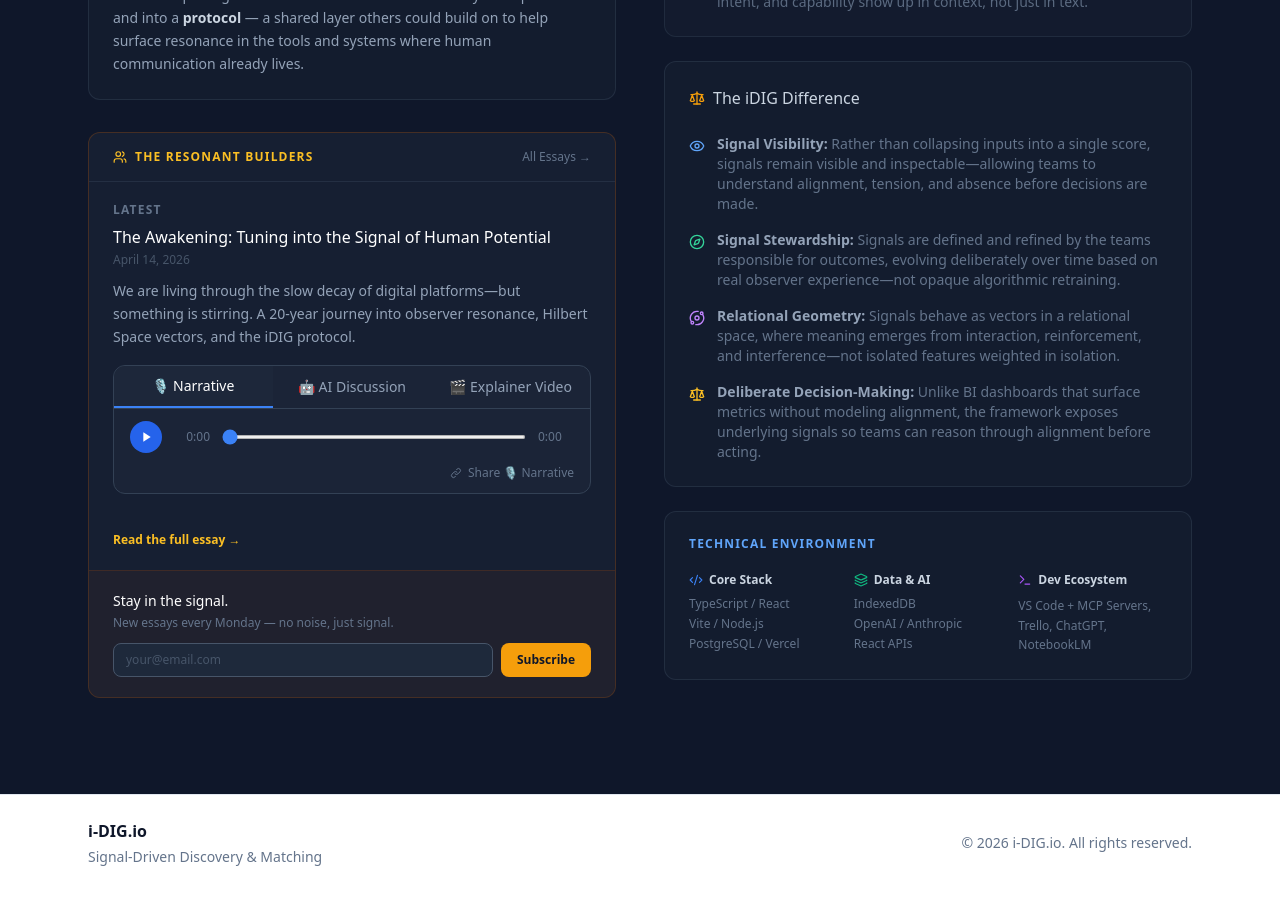
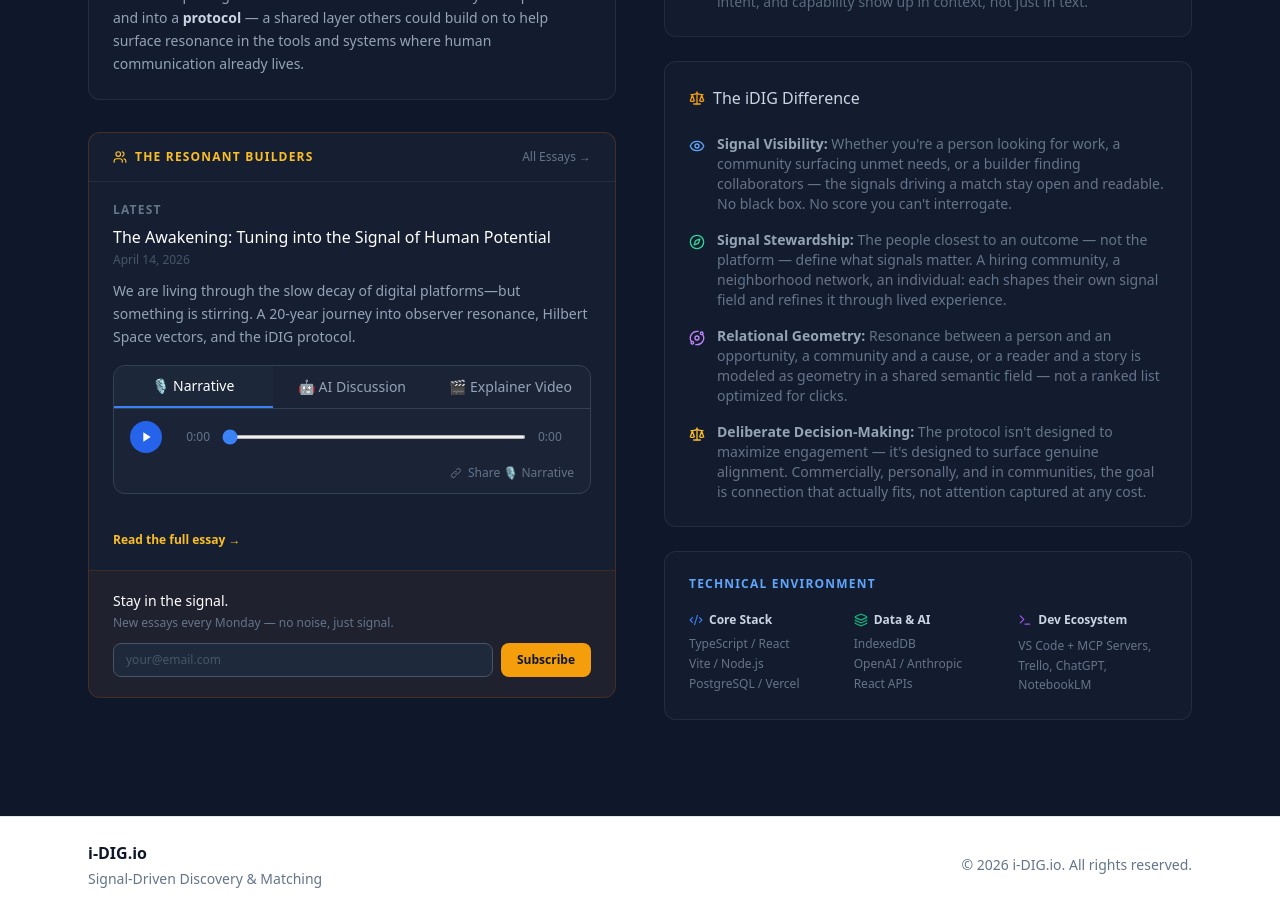
Before and after one commit to theresonantbuilder/idig_website, a React (Vite) app: page / in a window 1280 px wide. Shown: the part 920-1833 px from the top of the page. Before the commit the page ends 1811 px from the top, so only its background shows below. Built offline with nearby package versions, Linux system fonts and the light colour scheme.

Commit message:
updated bullet points on home page the idig diff

```diff
--- a/src/pages/HomeSignalDriven.tsx
+++ b/src/pages/HomeSignalDriven.tsx
@@ -240,19 +240,19 @@ export default function HomeSignalDriven() {
                    <div className="space-y-4">
                      <div className="flex items-start">
                        <Eye size={16} className="text-blue-400 mt-1 mr-3 shrink-0" />
-                       <p className="text-sm text-slate-500"><strong className="text-slate-400">Signal Visibility:</strong> Rather than collapsing inputs into a single score, signals remain visible and inspectable—allowing teams to understand alignment, tension, and absence before decisions are made.</p>
+                       <p className="text-sm text-slate-500"><strong className="text-slate-400">Signal Visibility:</strong> Whether you're a person looking for work, a community surfacing unmet needs, or a builder finding collaborators — the signals driving a match stay open and readable. No black box. No score you can't interrogate.</p>
                      </div>
                      <div className="flex items-start">
                        <Compass size={16} className="text-emerald-400 mt-1 mr-3 shrink-0" />
-                       <p className="text-sm text-slate-500"><strong className="text-slate-400">Signal Stewardship:</strong> Signals are defined and refined by the teams responsible for outcomes, evolving deliberately over time based on real observer experience—not opaque algorithmic retraining.</p>
+                       <p className="text-sm text-slate-500"><strong className="text-slate-400">Signal Stewardship:</strong> The people closest to an outcome — not the platform — define what signals matter. A hiring community, a neighborhood network, an individual: each shapes their own signal field and refines it through lived experience.</p>
                      </div>
                      <div className="flex items-start">
                        <Orbit size={16} className="text-purple-400 mt-1 mr-3 shrink-0" />
-                       <p className="text-sm text-slate-500"><strong className="text-slate-400">Relational Geometry:</strong> Signals behave as vectors in a relational space, where meaning emerges from interaction, reinforcement, and interference—not isolated features weighted in isolation.</p>
+                       <p className="text-sm text-slate-500"><strong className="text-slate-400">Relational Geometry:</strong> Resonance between a person and an opportunity, a community and a cause, or a reader and a story is modeled as geometry in a shared semantic field — not a ranked list optimized for clicks.</p>
                      </div>
                      <div className="flex items-start">
                        <Scale size={16} className="text-amber-400 mt-1 mr-3 shrink-0" />
-                       <p className="text-sm text-slate-500"><strong className="text-slate-400">Deliberate Decision-Making:</strong> Unlike BI dashboards that surface metrics without modeling alignment, the framework exposes underlying signals so teams can reason through alignment before acting.</p>
+                       <p className="text-sm text-slate-500"><strong className="text-slate-400">Deliberate Decision-Making:</strong> The protocol isn't designed to maximize engagement — it's designed to surface genuine alignment. Commercially, personally, and in communities, the goal is connection that actually fits, not attention captured at any cost.</p>
                      </div>
                    </div>
                 </div>
```
